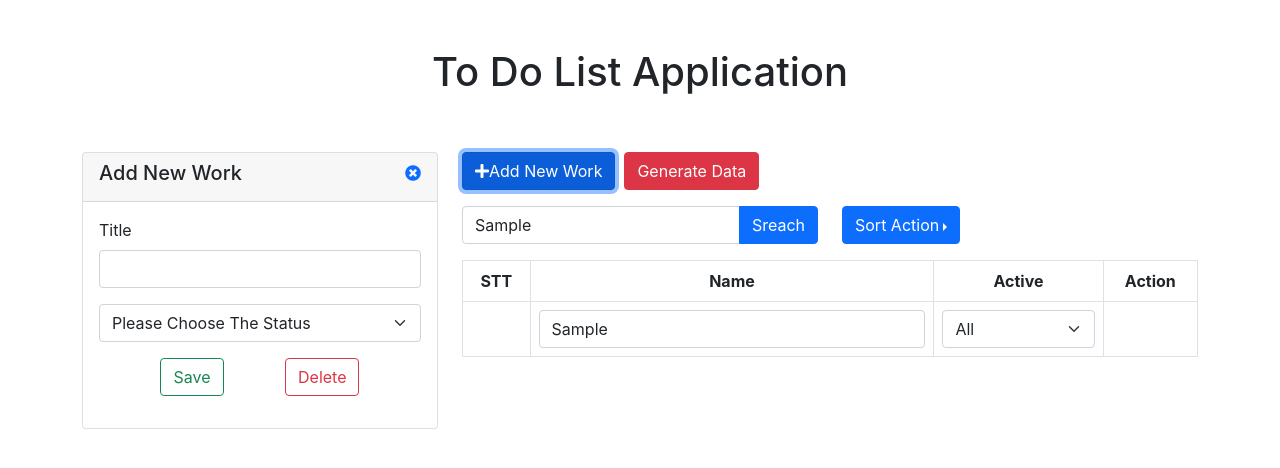
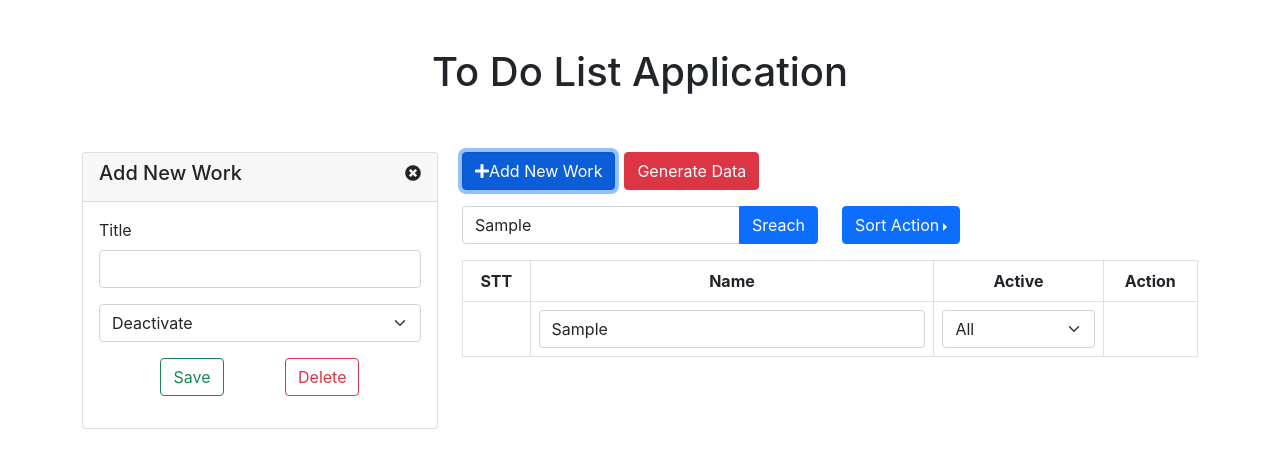
Before and after one commit to Huunhat22/todoappredux, a React (Create React App) app: page / in a window 1280 px wide. Both pictures are taken after typing "Sample", "Sample" into the empty fields and a click on the button "Add New Work". Shown: the top 468 px of the page. Built offline with nearby package versions, Linux system fonts and the light colour scheme.

Commit message:
xử lý sự kiện click ẩn taskForm, và xử lý sự kiện thêm công việc cho Task.

```diff
--- a/src/component/Taskform.js
+++ b/src/component/Taskform.js
@@ -1,30 +1,62 @@
 import React, {Component} from 'react';
 
 class Taskform extends Component{
+
+    //create constructor
+    constructor(props){
+        super(props);
+        this.state = {
+            Namework : '',
+            Status : false
+        }
+    }
+
+    //function onCloseForm
+    onCloseForm=()=>{
+        this.props.reviceAction();
+    }
+
+    //Function onChangeAction
+    onChangeAction =(event)=>{
+        var target = event.target;
+        var name = target.name;
+        var value = target.value;
+        this.setState({
+            [name] : value
+        })
+    }
+
+    onSubmit = (event) =>{
+        event.preventDefault();
+        console.log(this.state);
+    }
+
     render(){
         return(
             /* Col to insert todo */
             <div className="card">
                 <div className="d-flex justify-content-between card-header">
                     <h5 className="text-center">Add New Work</h5>
-                    <a href="/#"><i className="fas fa-times-circle"></i></a>
+                    <span onClick={this.onCloseForm}><i className="fas fa-times-circle"></i></span>
                 </div>
                 <div className="card-body">
+                    <form onSubmit = {this.onSubmit}>
                         <div className="mb-3">
                             <label className="form-label">Title</label>
-                        <input className="form-control" type="text"></input>
+                            <input className="form-control" type="text" name="Namework" value={this.state.Namework} onChange = {this.onChangeAction}></input>
                         </div>
                         <div className="mb-3">
-                        <select className="form-select">
-                            <option value={0}>Please Choose The Status</option>
-                            <option value={1}>Active</option>
-                            <option value={2}>Deactivate</option>
+                            <select className="form-select" name="Status" value={this.state.Status} onChange = {this.onChangeAction}>
+                                <option>Please Choose The Status</option>
+                                <option value={true}>Active</option>
+                                <option value={false}>Deactivate</option>
                             </select>
                         </div>
                         <div className="d-flex justify-content-evenly mb-3">
-                        <button className="btn btn-outline-success">Save</button>
+                            <button className="btn btn-outline-success" type="submit">Save</button>
                             <button className="btn btn-outline-danger">Delete</button>
                         </div>
+                    </form>
                 </div>
             </div>
         )
```
Lines whose indentation alone changed are shown as unchanged.
